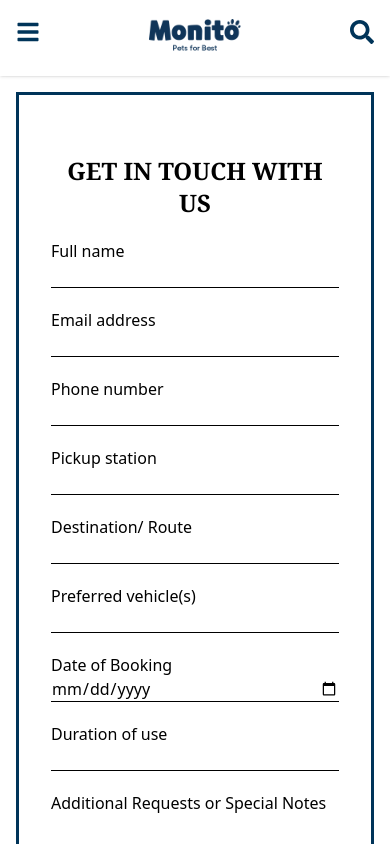
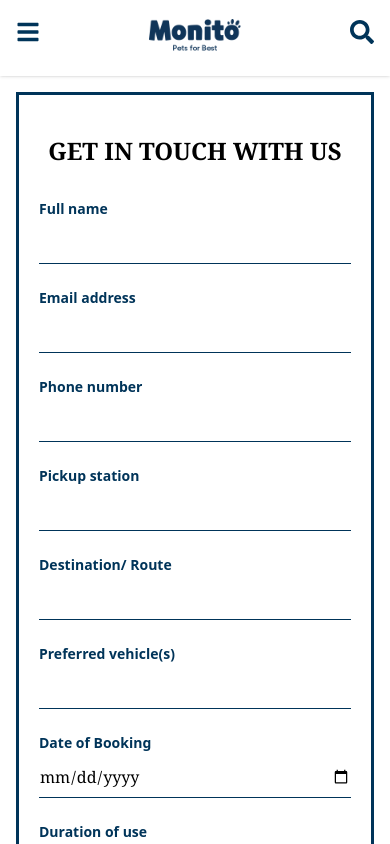
Before and after one commit to israelope/monito, a React (Vite) app: page /Contact in a window 390 px wide. Shown: the top 844 px of the page. Built offline with nearby package versions, Linux system fonts and the light colour scheme; a web font is replaced by a local one.

Commit message:
Contact made responsive

```diff
--- a/src/Components/Contact.jsx
+++ b/src/Components/Contact.jsx
@@ -4,68 +4,86 @@ import Footer from './Footer'
 
 const Contact = () => {
   return (
-    <main>
-        <Navbar/>
-        <section className=' lg:p-20  p-4 justify-items-center' id="contact">
-      <div className='border-[#003459] border-3 py-15 px-8'>
-        <h2 className='lg:text-3xl text-center font-serif font-semibold text-2xl pb-5 uppercase'>Get In Touch With Us</h2>
-        <form id="contact-form" name="contact-form" className='grid lg:grid-cols-2 gap-5 '>
-          <div>
-            <label for="full-name">Full name</label>
-            <input className='w-full  border-b-1 bg-transparent' type="text" id="full-name" name="full-name" required></input>
+    <main className="min-h-screen flex flex-col">
+      <Navbar />
+      {/* Added 'flex-grow' to ensure footer gets pushed down if content is short.
+         Added 'flex justify-center' to center the form container horizontally.
+      */}
+      <section className='flex-grow lg:p-20 p-4 flex justify-center items-start' id="contact">
+        {/* Container Refinements:
+           1. w-full max-w-4xl: Ensures it takes full width on mobile but stops growing at 4xl (approx 896px) on desktop.
+           2. mx-auto: Centers the container itself (redundant with section flex, but good practice).
+           3. Responsive Padding: Reduced px-8 to px-4 on mobile, brought back up on md screens.
+        */}
+        <div className='w-full max-w-4xl mx-auto border-[#003459] border-3 py-10 px-5 md:px-8 lg:py-15'>
+          <h2 className='lg:text-3xl text-center font-serif font-semibold text-2xl pb-8 uppercase'>Get In Touch With Us</h2>
+
+          {/* The grid already handles the 1-col mobile to 2-col desktop switch perfectly. */}
+          <form id="contact-form" name="contact-form" className='grid grid-cols-1 lg:grid-cols-2 gap-6'>
+
+            {/* Standard Inputs */}
+            <div className="flex flex-col">
+              {/* Changed 'for' to 'htmlFor' for React */}
+              <label htmlFor="full-name" className="mb-1 text-sm font-semibold text-[#003459]">Full name</label>
+              <input className='w-full font-serif border-b-1 border-[#003459] bg-transparent py-2 focus:outline-none focus:border-b-2' type="text" id="full-name" name="full-name" required></input>
             </div>
 
-          <div>
-            <label for="email">Email address</label>
-            <input className='w-full  border-b-1 bg-transparent' type="email" id="email" name="email" required></input>
+            <div className="flex flex-col">
+              <label htmlFor="email" className="mb-1 text-sm font-semibold text-[#003459]">Email address</label>
+              <input className='w-full font-serif border-b-1 border-[#003459] bg-transparent py-2 focus:outline-none focus:border-b-2' type="email" id="email" name="email" required></input>
             </div>
 
-          <div>
-            <label for="phone">Phone number</label>
-            <input className='w-full  border-b-1 bg-transparent' type="tel" id="phone" name="phone" required></input>
+            <div className="flex flex-col">
+              <label htmlFor="phone" className="mb-1 text-sm font-semibold text-[#003459]">Phone number</label>
+              <input className='w-full font-serif border-b-1 border-[#003459] bg-transparent py-2 focus:outline-none focus:border-b-2' type="tel" id="phone" name="phone" required></input>
             </div>
 
-          <div>
-            <label for="pickup">Pickup station</label>
-            <input className='w-full  border-b-1 bg-transparent' type="text" id="pickup" name="pickup" required></input>
+            <div className="flex flex-col">
+              <label htmlFor="pickup" className="mb-1 text-sm font-semibold text-[#003459]">Pickup station</label>
+              <input className='w-full font-serif border-b-1 border-[#003459] bg-transparent py-2 focus:outline-none focus:border-b-2' type="text" id="pickup" name="pickup" required></input>
             </div>
 
-          <div>
-            <label for="destination">Destination/ Route</label>
-            <input className='w-full  border-b-1 bg-transparent' type="text" id="destination" name="destination" required></input>
+            <div className="flex flex-col">
+              <label htmlFor="destination" className="mb-1 text-sm font-semibold text-[#003459]">Destination/ Route</label>
+              <input className='w-full font-serif border-b-1 border-[#003459] bg-transparent py-2 focus:outline-none focus:border-b-2' type="text" id="destination" name="destination" required></input>
             </div>
 
-          <div>
-            <label for="vehicle">Preferred vehicle(s)</label>
-            <input className='w-full  border-b-1 bg-transparent' type="text" id="vehicle" name="vehicle" required></input>
+            <div className="flex flex-col">
+              <label htmlFor="vehicle" className="mb-1 text-sm font-semibold text-[#003459]">Preferred vehicle(s)</label>
+              <input className='w-full font-serif border-b-1 border-[#003459] bg-transparent py-2 focus:outline-none focus:border-b-2' type="text" id="vehicle" name="vehicle" required></input>
             </div>
 
-          <div>
-            <label for="booking-date">Date of Booking</label>
-            <input className='w-full  border-b-1 bg-transparent' type="date" id="booking-date" name="booking-date" required></input>
+            <div className="flex flex-col">
+              <label htmlFor="booking-date" className="mb-1 text-sm font-semibold text-[#003459]">Date of Booking</label>
+              <input className='w-full font-serif border-b-1 border-[#003459] bg-transparent py-2 focus:outline-none focus:border-b-2' type="date" id="booking-date" name="booking-date" required></input>
             </div>
 
-          <div>
-            <label for="duration">Duration of use</label>
-            <input className='w-full  border-b-1 bg-transparent' type="text" id="duration" name="duration" required></input>
+            <div className="flex flex-col">
+              <label htmlFor="duration" className="mb-1 text-sm font-semibold text-[#003459]">Duration of use</label>
+              <input className='w-full font-serif border-b-1 border-[#003459] bg-transparent py-2 focus:outline-none focus:border-b-2' type="text" id="duration" name="duration" required></input>
             </div>
 
-          <div>
-            <label for="notes">Additional Requests or Special Notes</label>
-            <textarea id="notes" name="notes"></textarea>
+            {/* Full Width Elements:
+                Added 'lg:col-span-2' to these containers so they span the full width
+                on desktop screens instead of getting stuck in the left column.
+            */}
+            <div className="flex flex-col lg:col-span-2 mt-4">
+              <label htmlFor="notes" className="mb-1 text-sm font-semibold text-[#003459]">Additional Requests or Special Notes</label>
+              {/* Added styling to textarea to match inputs */}
+              <textarea id="notes" name="notes" rows="4" className='w-full font-serif border-1 border-[#003459] p-2 bg-transparent resize-y focus:outline-none focus:border-2 rounded-sm'></textarea>
             </div>
 
-          <div className='py-10'>
-            After submission, a representative will contact the user via phone or email to finalize the quote and confirm availability
+            <div className='py-4 text-sm text-gray-700 lg:col-span-2 text-center'>
+              After submission, a representative will contact you via phone or email to finalize the quote and confirm availability.
             </div>
 
-          <div className=' text-center'>
-            <button className='px-5 py-2 text-xl text-white rounded-xl bg-[#003459] cursor-pointer hover:bg-[#265373]' type="submit">Submit</button>
+            <div className='text-center lg:col-span-2'>
+              <button className='px-8 py-3 text-lg font-semibold text-white rounded-xl bg-[#003459] cursor-pointer hover:bg-[#265373] transition-colors duration-300 w-full md:w-auto' type="submit">Submit Request</button>
             </div>
           </form>
         </div>
       </section>
-        <Footer/>
+      <Footer />
     </main>
   )
 }
--- a/src/Components/Footer.jsx
+++ b/src/Components/Footer.jsx
@@ -1,5 +1,6 @@
 import { FaFacebookF, FaTwitter, FaInstagram, FaYoutube } from 'react-icons/fa';
 import Logo from '../assets/icons/Logo.png';
+import { NavLink } from 'react-router-dom';
 
 const Footer = () => {
     return (
@@ -29,10 +30,11 @@ const Footer = () => {
                 {/* --- NAVIGATION AND SOCIALS (No changes below) --- */}
                 <div className="flex flex-col md:flex-row justify-between items-center py-10 mt-8">
                     <nav className="flex flex-wrap justify-center gap-x-6 sm:gap-x-8 gap-y-4 text-[#00171F] font-semibold order-2 md:order-1 mt-6 md:mt-0">
-                        <a href="#" className="hover:underline">Home</a>
-                        <a href="#" className="hover:underline">Category</a>
-                        <a href="#" className="hover:underline">About</a>
-                        <a href="#" className="hover:underline">Contact</a>
+                        <NavLink to="/" className="hover:underline">Home </NavLink>
+                        <NavLink to="/Category" className="hover:underline">Category </NavLink>
+                        <NavLink to="/About" className="hover:underline">About </NavLink>
+                        <NavLink to="/Contact" className="hover:underline">Contact </NavLink>
+
                     </nav>
 
                     <div className="flex space-x-6 text-[#00171F] text-2xl order-1 md:order-2">
```
Lines whose indentation alone changed are shown as unchanged.
